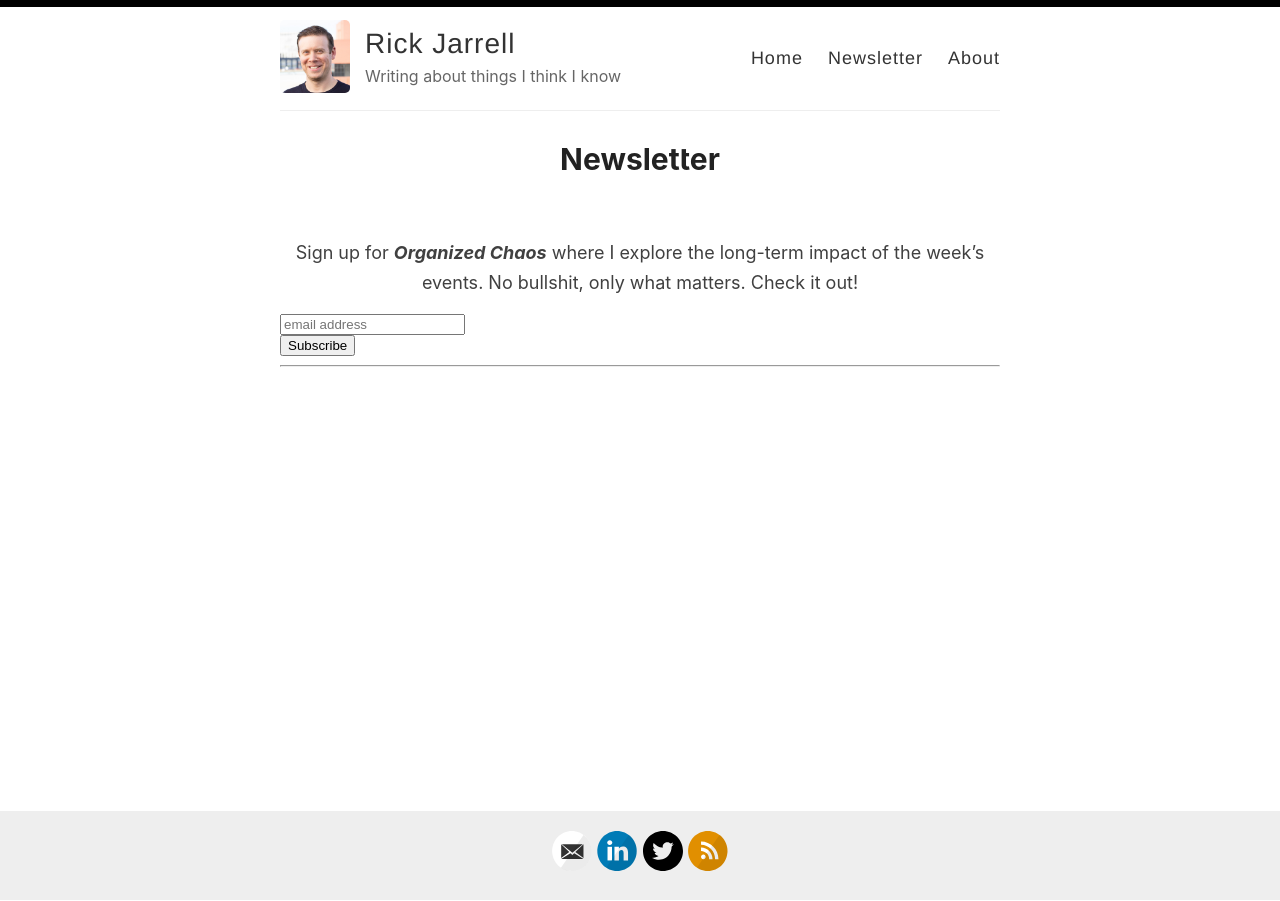
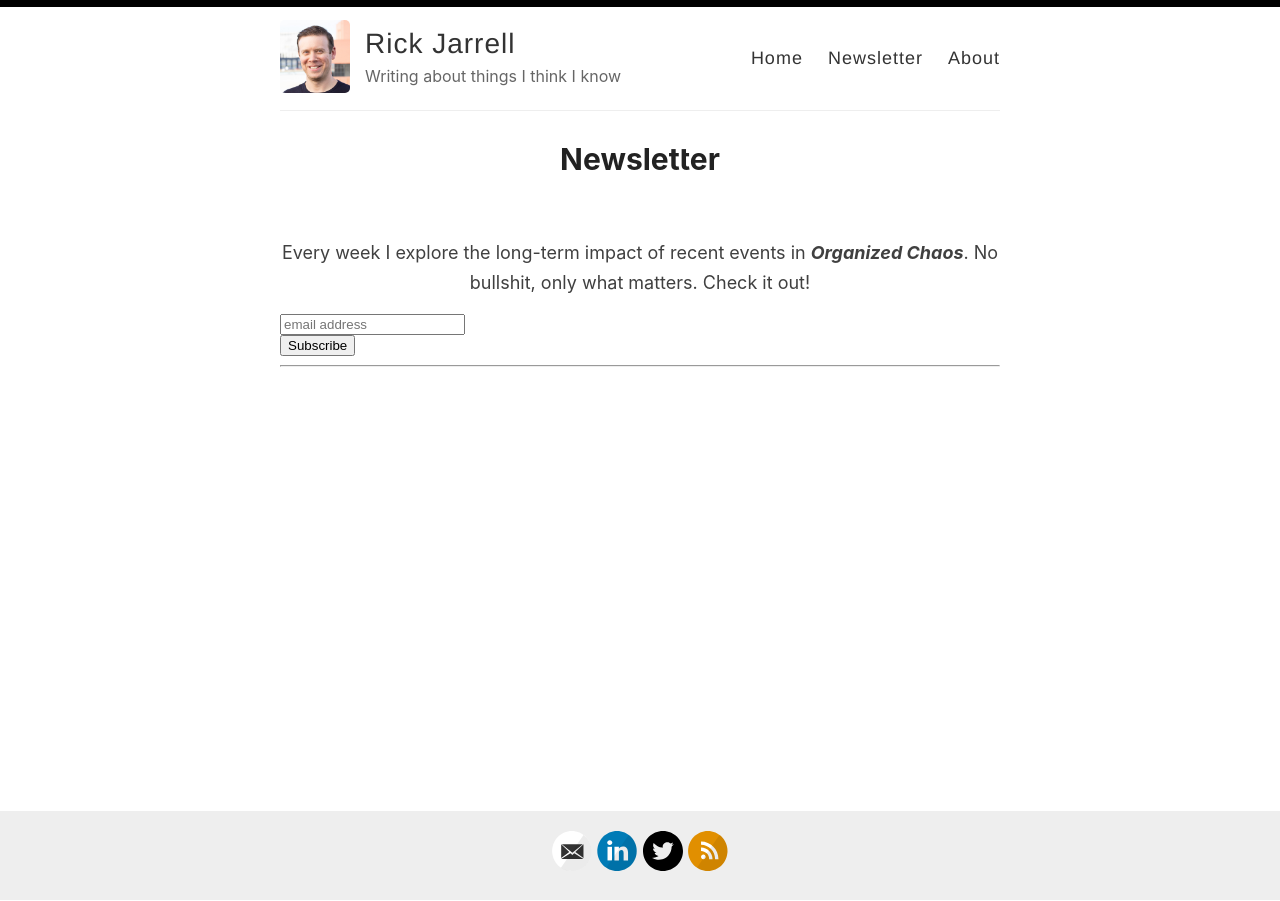
Before and after one commit to rickjarrell/backupblog, a Jekyll site: the page built from _pages/newsletter.md, in a window 1280 px wide. Built offline with Jekyll 4.4.1, drawn with Linux system fonts in a browser that asks for light colours; comment, search, counter and statistics services are not loaded.

Commit message:
tag change

```diff
--- a/_layouts/page.html
+++ b/_layouts/page.html
@@ -11,7 +11,7 @@ layout: default
   </div>
 </article>
 <br>
-<p align = center>Sign up for <b><i>Organized Chaos</i></b> where I explore the long-term impact of the week’s events. No bullshit, only what matters. Check it out!</p>
+<p align = center>Every week I explore the long-term impact of recent events in <b><i>Organized Chaos</i></b>. No bullshit, only what matters. Check it out!</p>
 <!-- Begin Mailchimp Signup Form -->
 <link href="//cdn-images.mailchimp.com/embedcode/horizontal-slim-10_7.css" rel="stylesheet" type="text/css">
 <style type="text/css">
--- a/_layouts/post.html
+++ b/_layouts/post.html
@@ -39,7 +39,7 @@ layout: default
 </article>
 <hr>
 <p align = "center"><<h2>Subscribe</h2>
-  <p align = center>Sign up for <b><i>Organized Chaos</i></b> where I explore the long-term impact of the week’s events. No bullshit, only what matters. Check it out!</p>
+  <p align = center>Every week I explore the long-term impact of recent events in <b><i>Organized Chaos</i></b>. No bullshit, only what matters. Check it out!</p>
   <!-- Begin Mailchimp Signup Form -->
   <link href="//cdn-images.mailchimp.com/embedcode/horizontal-slim-10_7.css" rel="stylesheet" type="text/css">
   <style type="text/css">
```
